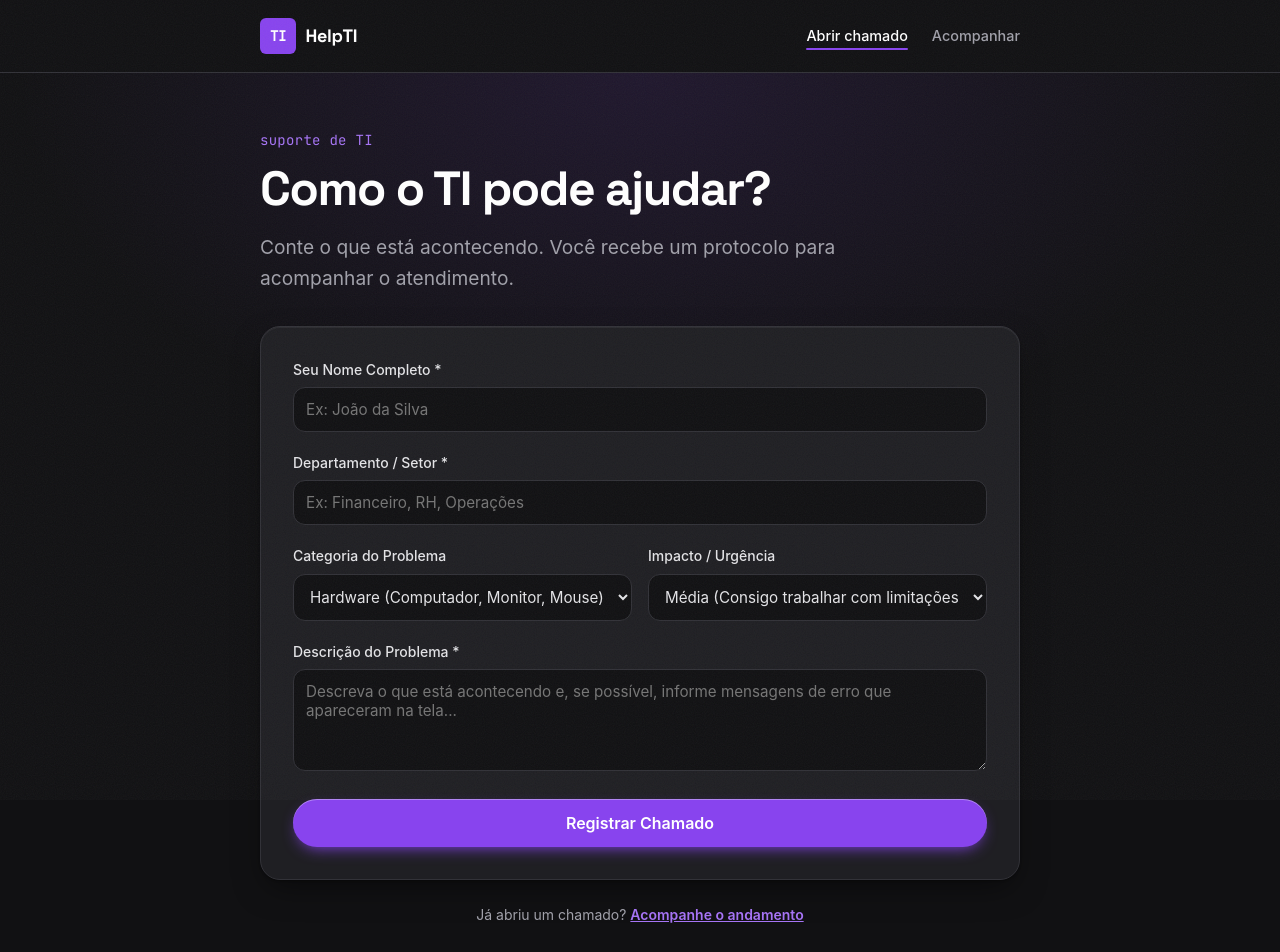
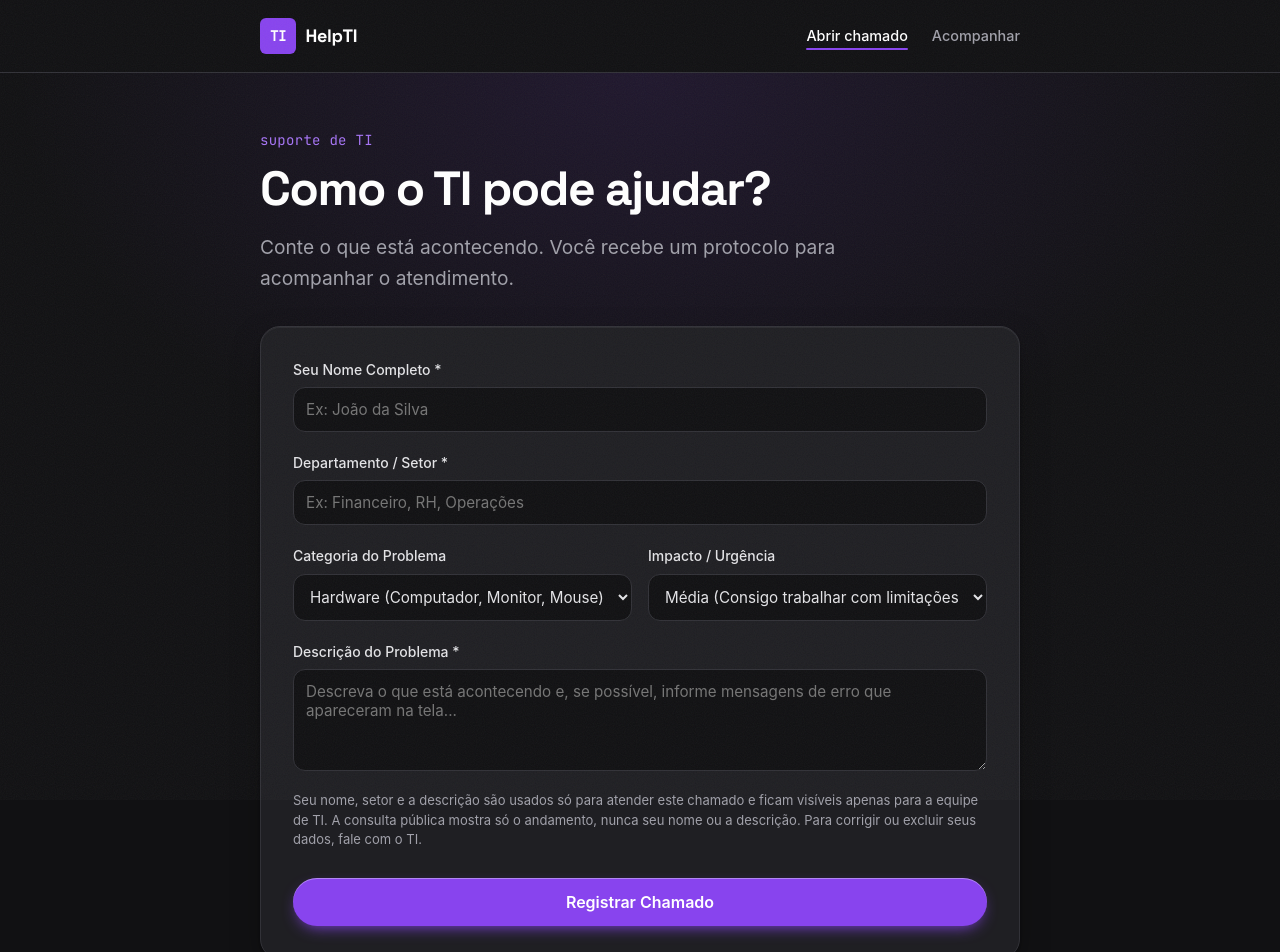
Before and after one commit to eilincoln/help-ti, a React (Vite) app: page / in a window 1280 px wide. Shown: the top 952 px of the page. Built offline with nearby package versions, Linux system fonts and the light colour scheme; no server answers; a web font is replaced by a local one.

Commit message:
feat: adiciona aviso de privacidade LGPD no formulario de chamado

```diff
--- a/src/components/TicketForm.css
+++ b/src/components/TicketForm.css
@@ -69,6 +69,12 @@
   }
 }
 
+.form-privacy {
+  font-size: 0.8125rem;
+  line-height: 1.5;
+  color: var(--color-text-muted);
+}
+
 .submit-btn {
   background-color: var(--color-action);
   color: var(--color-on-action);
--- a/src/components/TicketForm.tsx
+++ b/src/components/TicketForm.tsx
@@ -131,6 +131,14 @@ export function TicketForm({
         />
       </div>
 
+      {/* Aviso de privacidade (LGPD): o que coletamos, para quê e quem vê */}
+      <p className="form-privacy">
+        Seu nome, setor e a descrição são usados só para atender este chamado e
+        ficam visíveis apenas para a equipe de TI. A consulta pública mostra só
+        o andamento, nunca seu nome ou a descrição. Para corrigir ou excluir
+        seus dados, fale com o TI.
+      </p>
+
       {/* Botão de Envio */}
       <button type="submit" className="submit-btn" disabled={isLoading}>
         {isLoading ? "Enviando chamado..." : "Registrar Chamado"}
```
